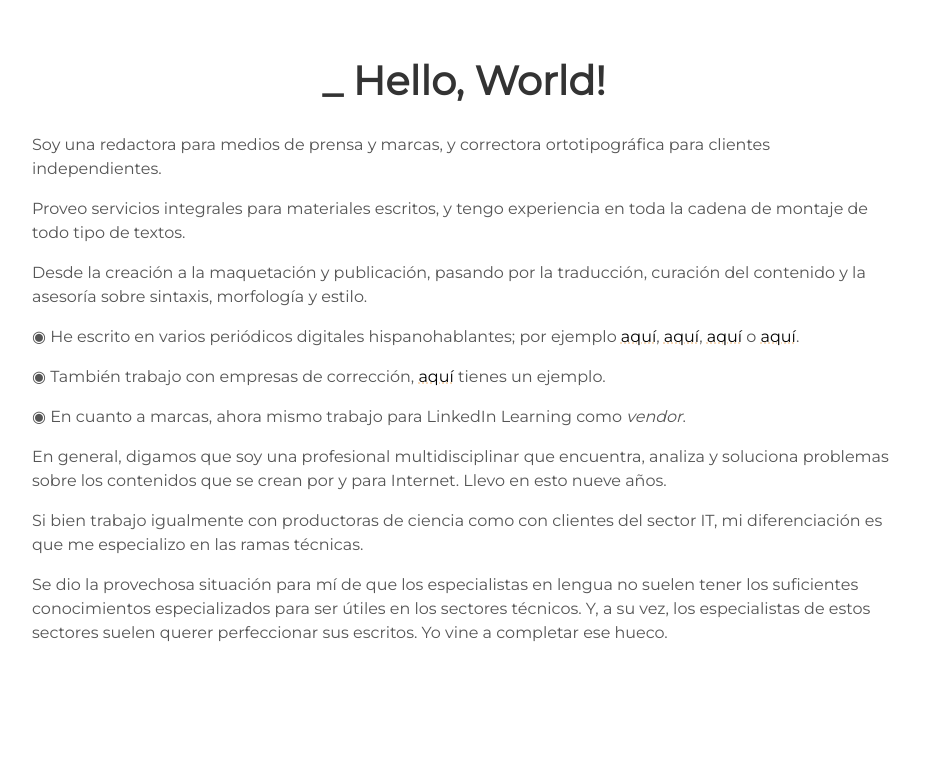
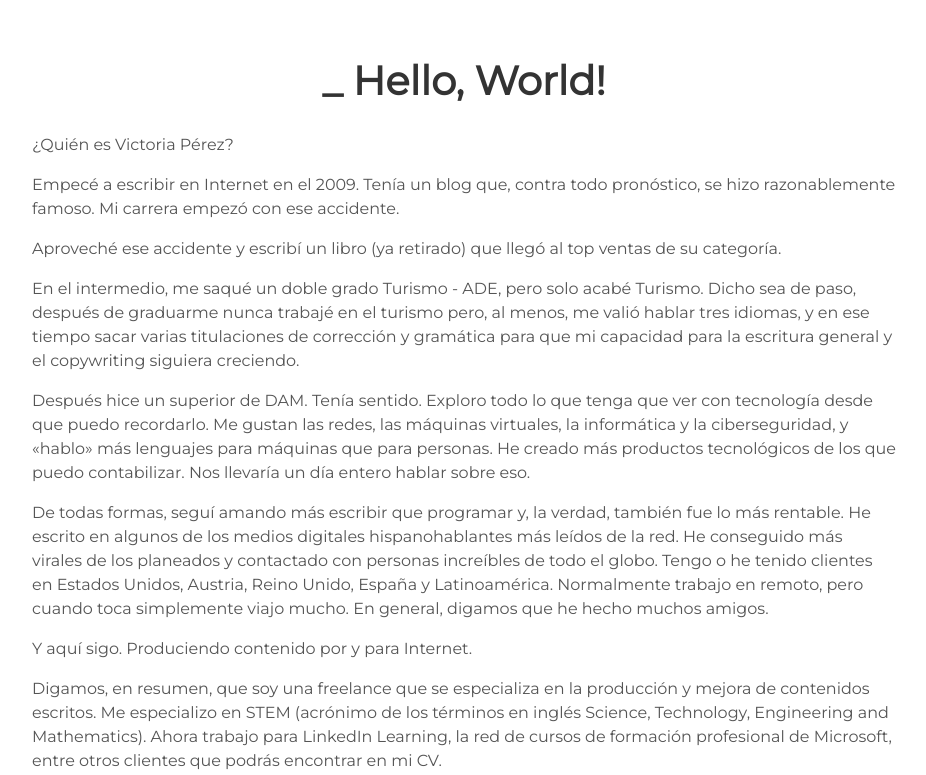
Before and after one commit to kavmini/kavmini, a Jekyll site: the page built from index.html, in a window 1280 px wide and 900 px high, scrolled down 799 px, cut to the strip 125-900 px from the top of the window. Shown: the whole strip, without its empty margins (176-1102 px from the left). Built offline with Jekyll 4.4.1, drawn with Linux system fonts in a browser that asks for light colours; some of the changed text lies outside the part shown.

Commit message:
Update about.html

```diff
--- a/_includes/about.html
+++ b/_includes/about.html
@@ -5,34 +5,21 @@
 <section id="CV">
   <div class="Resume">
 
-<p>Soy una redactora para medios de prensa y marcas, y correctora ortotipográfica para clientes independientes.</p>
-<p>Proveo servicios integrales para materiales escritos, y tengo experiencia en toda la cadena de montaje de todo tipo de textos.</p>
-<p>Desde la  creación a la maquetación y publicación, pasando por la traducción, curación del contenido y la asesoría sobre sintaxis, morfología y estilo.</p>
-<p>◉ He escrito en varios periódicos digitales hispanohablantes; por ejemplo <a href='https://hipertextual.com/autor/victoriaperez'>aquí</a>, <a href='https://kinja.com/vperez#_ga=2.88450715.1088610938.1507534348-603415837.1499463999'>aquí</a>, <a href='https://www.xataka.com/autor/victoria-perez'>aquí</a> o <a href='https://www.vice.com/es/contributor/victoria-perez'>aquí</a>. </p>
-<p>◉ También trabajo con empresas de corrección, <a href='https://vectordivulgacion.com/'>aquí</a> tienes un ejemplo. </p>
-<p>◉ En cuanto a marcas, ahora mismo trabajo para LinkedIn Learning como <em>vendor</em>.</p>
-<p>En general, digamos que soy una profesional multidisciplinar que encuentra, analiza y soluciona problemas sobre los contenidos que se crean por y para Internet. Llevo en esto nueve años.</p>
-<p>Si bien trabajo igualmente con productoras de ciencia como con clientes del sector IT, mi diferenciación es que me especializo en las ramas técnicas. </p>
-<p>Se dio la provechosa situación para mí de que los especialistas en lengua no suelen tener los suficientes conocimientos especializados para ser útiles en los sectores técnicos.  Y, a su vez, los especialistas de estos sectores suelen querer perfeccionar sus escritos. Yo vine a completar ese hueco.</p>
+
+<p>¿Quién es Victoria Pérez?</p>
+
+<p>Empecé a escribir en Internet en el 2009. Tenía un blog que, contra todo pronóstico, se hizo razonablemente famoso. Mi carrera empezó con ese accidente.</p>
+<p>Aproveché ese accidente y escribí un libro (ya retirado) que llegó al top ventas de su categoría.</p>
+<p>En el intermedio, me saqué un doble grado Turismo - ADE, pero solo acabé Turismo. Dicho sea de paso, después de graduarme nunca trabajé en el turismo pero, al menos, me valió hablar tres idiomas, y en ese tiempo sacar varias titulaciones de corrección y gramática para que mi capacidad para la escritura general y el copywriting siguiera creciendo.</p>
+<p>Después hice un superior de DAM. Tenía sentido. Exploro todo lo que tenga que ver con tecnología desde que puedo recordarlo. Me gustan las redes, las máquinas virtuales, la informática y la ciberseguridad, y «hablo» más lenguajes para máquinas que para personas. He creado más productos tecnológicos de los que puedo contabilizar. Nos llevaría un día entero hablar sobre eso.</p>
+<p>De todas formas, seguí amando más escribir que programar y, la verdad, también fue lo más rentable. He escrito en algunos de los medios digitales hispanohablantes más leídos de la red. He conseguido más virales de los planeados y contactado con personas increíbles de todo el globo. Tengo o he tenido clientes en Estados Unidos, Austria, Reino Unido, España y Latinoamérica.  Normalmente trabajo en remoto, pero cuando toca simplemente viajo mucho. En general, digamos que he hecho muchos amigos.</p>
+
+<p>Y aquí sigo. Produciendo contenido por y para Internet.</p>
+
+<p>Digamos, en resumen, que soy una freelance que se especializa en la producción y mejora de contenidos escritos. Me especializo en STEM (acrónimo de los términos en inglés Science, Technology, Engineering and Mathematics). Ahora trabajo para LinkedIn Learning, la red de cursos de formación profesional de Microsoft, entre otros clientes que podrás encontrar en mi CV. </p>
+
+<p>Si crees que me necesitas puedes mandarme un correo electrónico. Se me da bastante bien su gestión. </p>
+
+Gracias por pasarte.
+
 <p>&nbsp;</p>
-
-</div>
-  </section>
-  <div class="user">
-    <div class="tech">
-      <h2>Creación de
-        contenidos</h2>
-      <i class="fa fa-align-left"></i>
-      <p>Contenidos de calidad para múltiples medios hispanohablantes.</p>
-    </div>
-    <div class="tech">
-      <h2>Enfoque tecnológico</h2>
-      <i class="fa fa-code"></i>
-      <p>Especializada en ciencia y nuevas tecnologías.</p>
-    </div>
-    <div class="tech">
-      <h2>Asesoramiento lingüístico</h2>
-      <i class="fa fa-check"></i>
-      <p>Corrección ortotipográfica, de sintaxis y estilo.</p>
-    </div>
-</div>
```
